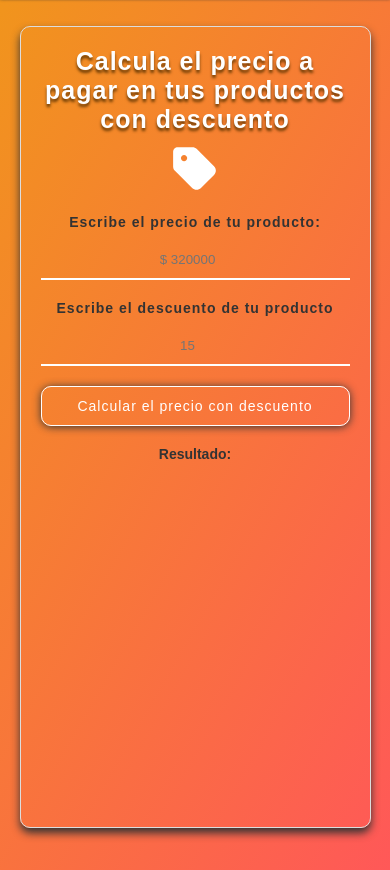
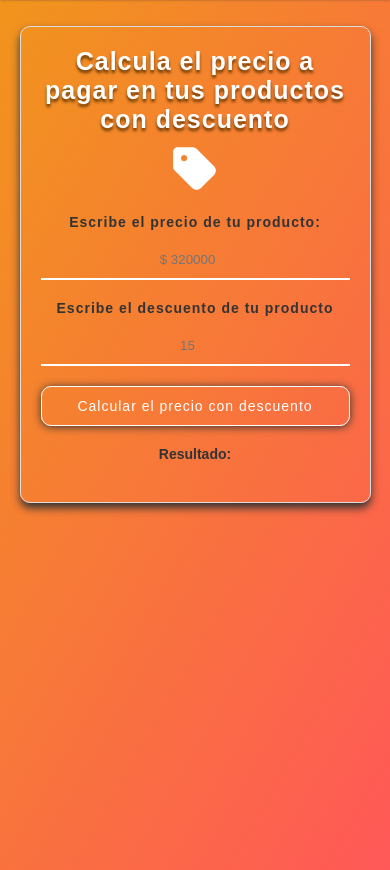
Before and after one commit to Teteban202010/Javascript-Practico, a plain HTML site: page descuento/discount.html in a window 390 px wide. Shown: the part 88-958 px from the top of the page. Drawn offline with Linux system fonts and the light colour scheme.

Commit message:
Layout errors (HTML and CSS) are corrected. mobile screen size

```diff
--- a/descuento/styles/styles.css
+++ b/descuento/styles/styles.css
@@ -85,7 +85,7 @@ svg {
 
 .main-section {
     width: 90%;
-    height: 95vh;
+    height: auto;
     display: flex;
     flex-direction: column;
     margin: 30px auto;
--- a/promedio-media-moda/styles/styles.css
+++ b/promedio-media-moda/styles/styles.css
@@ -158,6 +158,7 @@ body {
     color: var(--text-color);
     cursor: pointer;
     transition: all 300ms;
+    text-align: center;
 }
 
 .section-promedio-button:hover,
```
